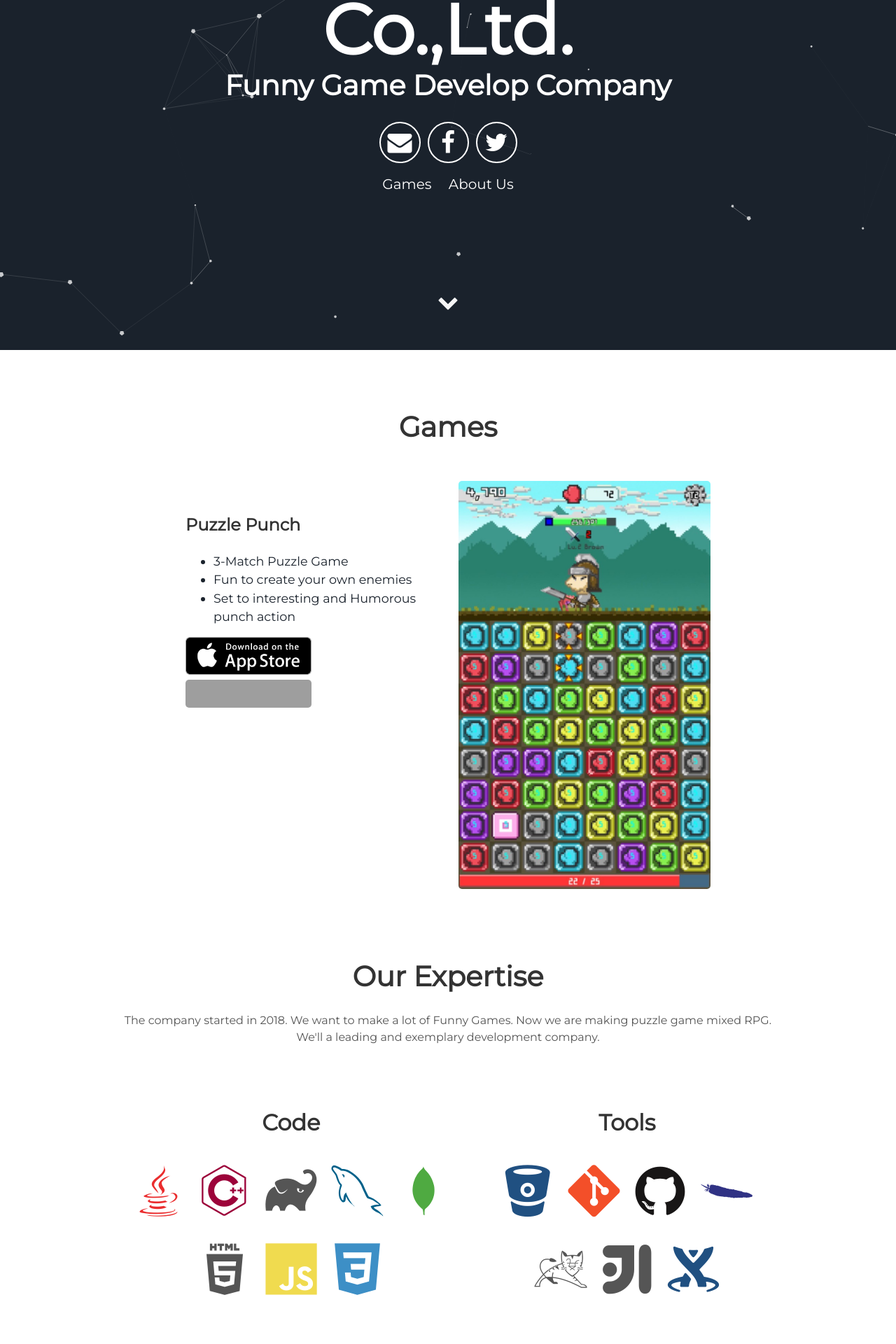
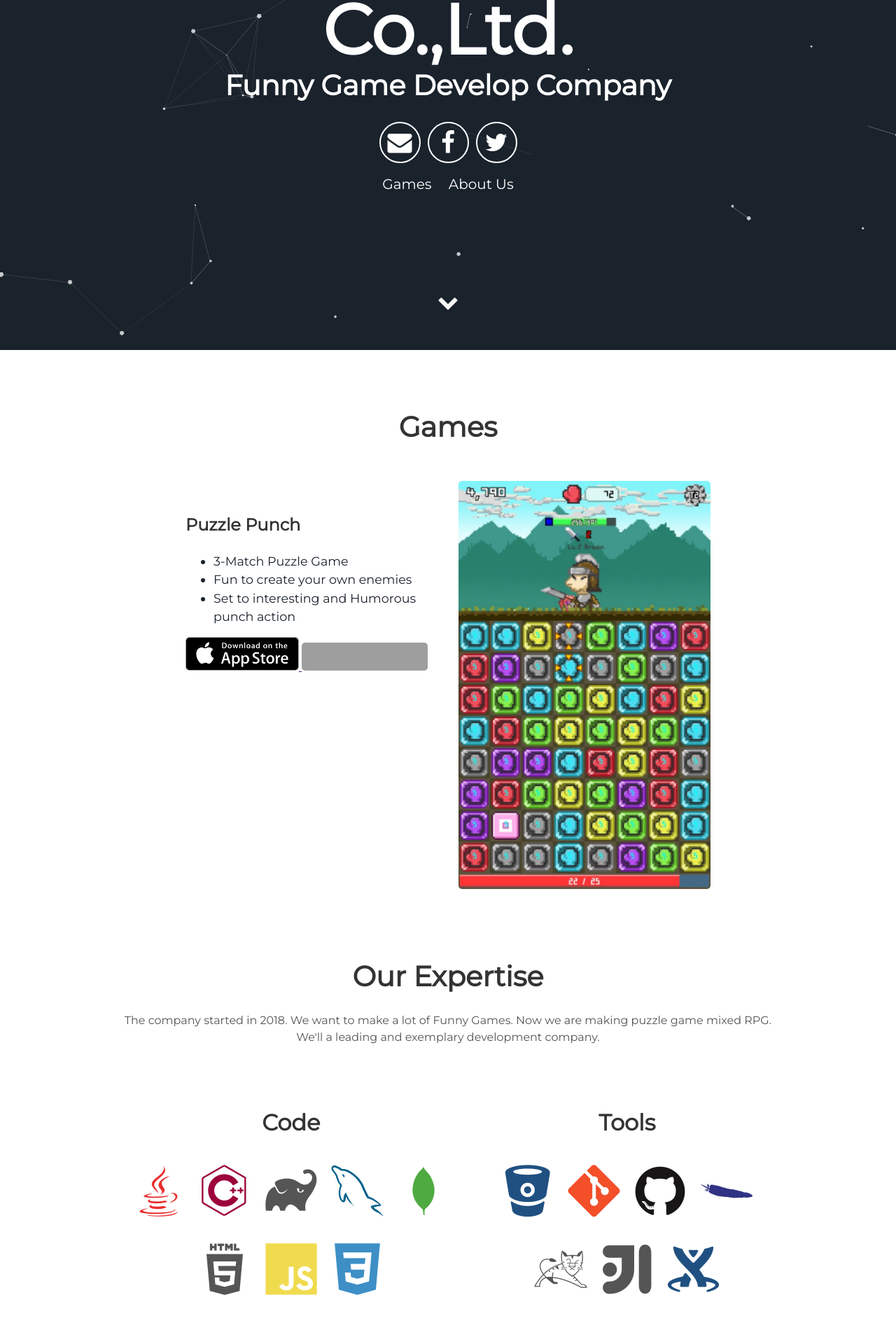
Before and after one commit to gempack/gempack.github.io, a Jekyll site: the page built from index.html, in a window 1280 px wide. Shown: the part 400-2320 px from the top of the page at 70% size. Built offline with Jekyll 4.4.1, drawn with Linux system fonts in a browser that asks for light colours; grey boxes are pictures that could not be loaded.

Commit message:
Update projects.html

```diff
--- a/_includes/projects.html
+++ b/_includes/projects.html
@@ -16,7 +16,7 @@
     <!-- <a class="project-link" href="#">COMING SOON</a> -->
     <!-- <a href='itms-apps://itunes.apple.com/app/id1375299883' target="_blank"> -->
     <a href='' target="_blank">
-      <img alt='Download on the App Store' src='http://www.gempack.kr/assets/img/download-on-the-app-store.png' width="50%" height="50%"/>
+      <img alt='Download on the App Store' src='http://www.gempack.kr/assets/img/download-on-the-app-store.png' width="45%" height="45%"/>
     </a>
     <!-- <a href='http://play.google.com/store/apps/details?id=com.gempack.PuzzlePunch.android&pcampaignid=MKT-Other-global-all-co-prtnr-py-PartBadge-Mar2515-1' target="_blank"> -->
     <a href='' target="_blank">
```
